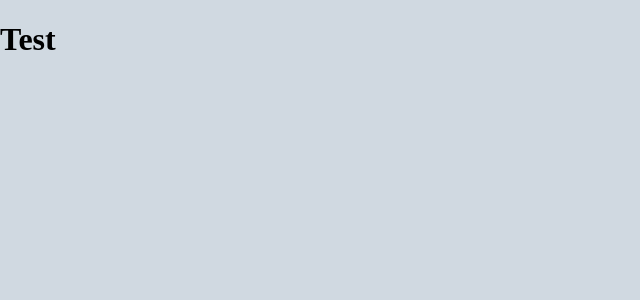
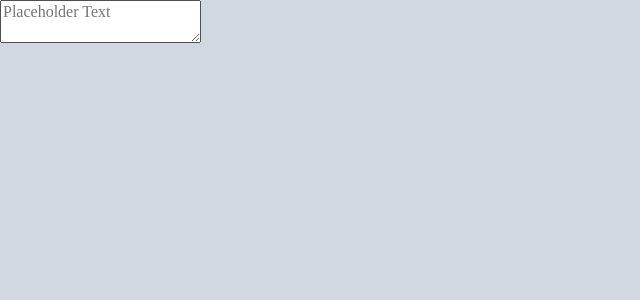
Before and after one commit to N-Nikolaev/FCC--React-2, a React (Vite) app: page / in a window 1280 px wide. Shown: the top 300 px of the page, without its empty margins (0-640 px from the left). Built offline with nearby package versions, Linux system fonts and the light colour scheme.

Commit message:
Added Editor component

```diff
--- a/src/js/App.js
+++ b/src/js/App.js
@@ -1,9 +1,10 @@
 import React from 'react'
+import Editor from './components/Editor'
 
 const App = () => {
     return (
         <div className='app'>
-            <h1>Test</h1>
+            <Editor />
         </div>
     )
 }
--- /dev/null
+++ b/src/js/components/Editor.js
@@ -0,0 +1,11 @@
+import React from 'react'
+
+const Editor = () => {
+    return (
+        <textarea
+            className='editor'
+            placeholder='Placeholder Text'></textarea>
+    )
+}
+
+export default Editor
```
